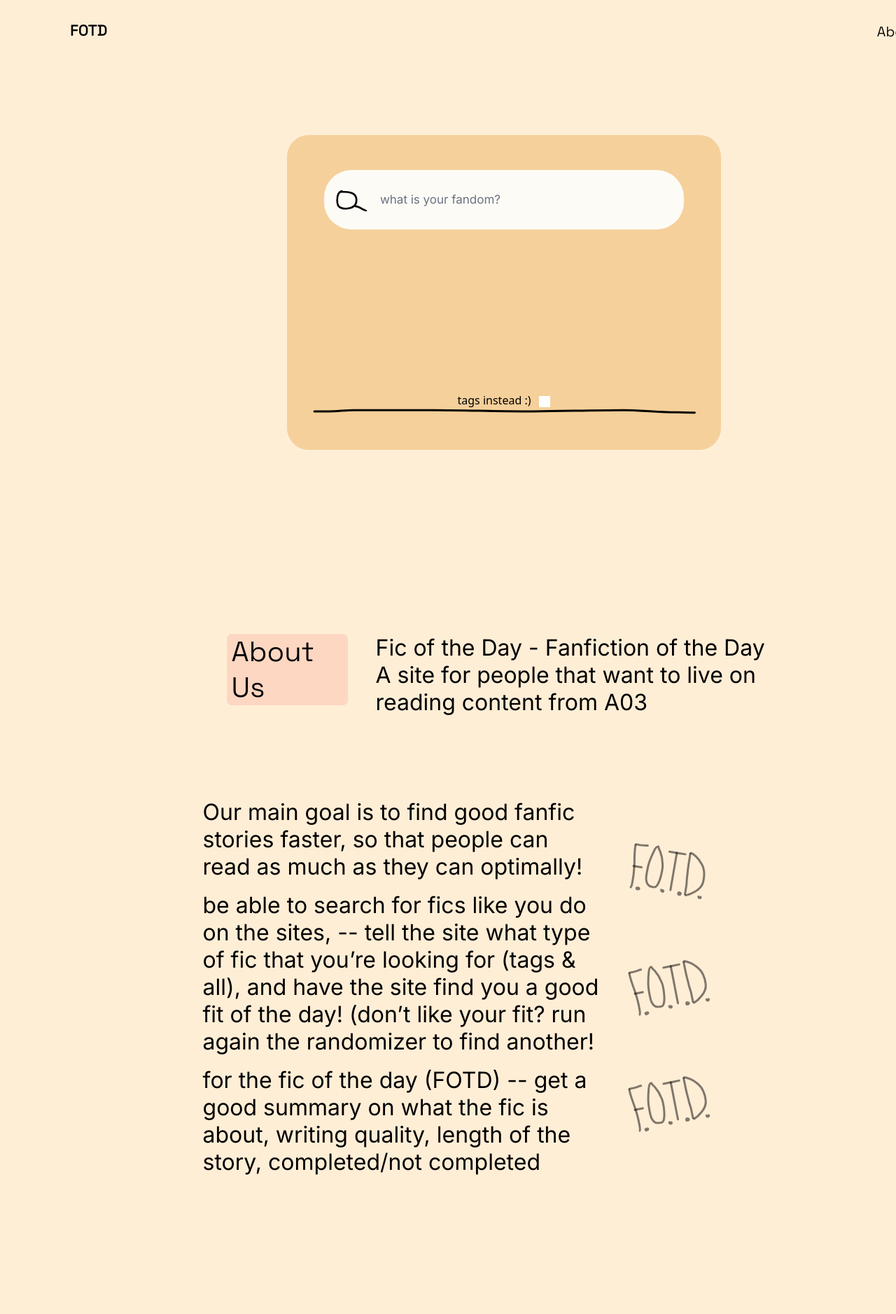
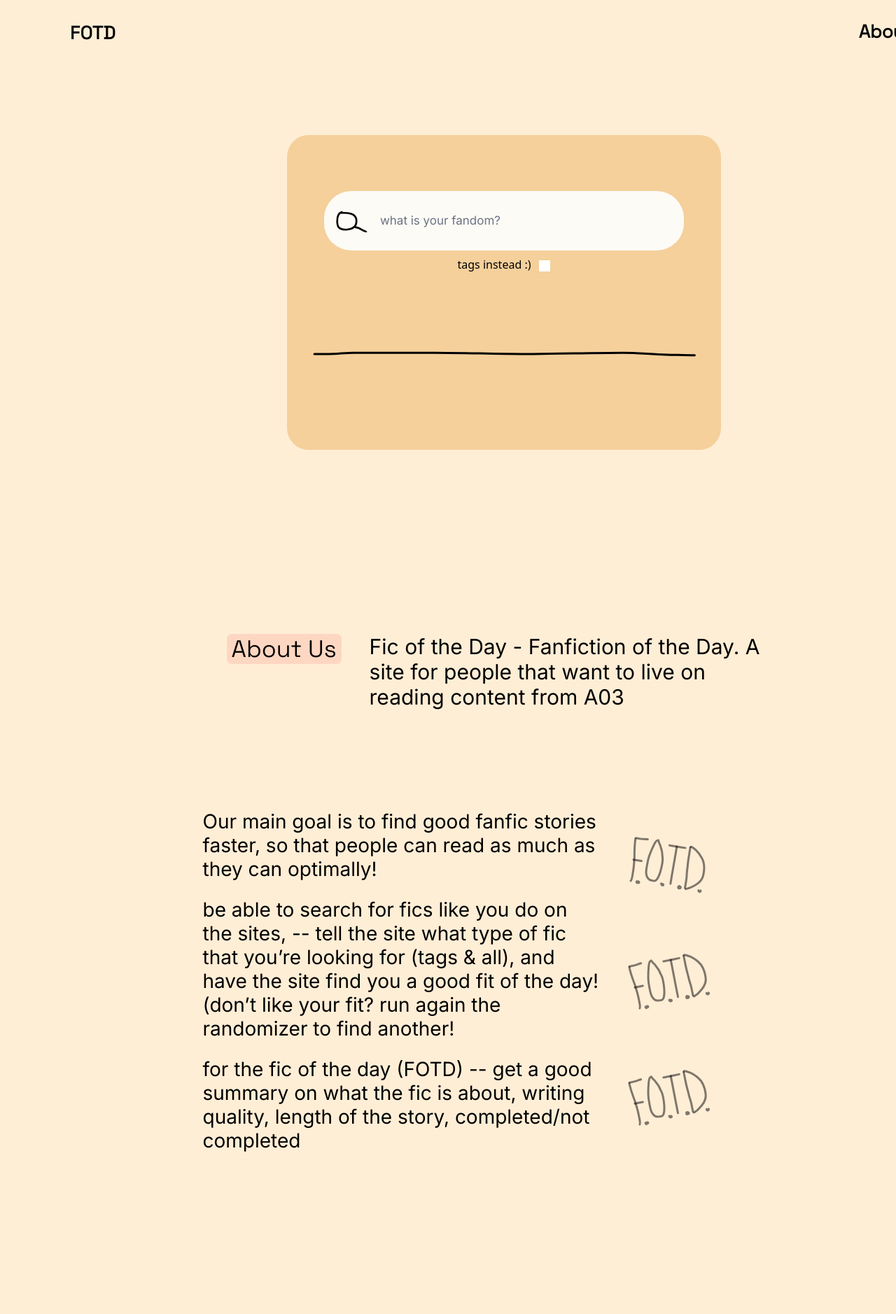
Before and after one commit to elizzakai/f-o-t-d, a SvelteKit app: page / in a window 1280 px wide. Shown: the top 1878 px of the page at 70% size. Built offline with nearby package versions, Linux system fonts and the light colour scheme.

Commit message:
itty bitty adjustments

```diff
--- a/src/routes/About.svelte
+++ b/src/routes/About.svelte
@@ -7,11 +7,11 @@
 		<p class="about">
 			Our main goal is to find good fanfic stories faster, so that people can read as much as they
 			can optimally!
-			<span class="block pb-4"></span>
+			<span class="block pb-6"></span>
 			be able to search for fics like you do on the sites, -- tell the site what type of fic that you’re
 			looking for (tags & all), and have the site find you a good fit of the day! (don’t like your fit?
 			run again the randomizer to find another!
-			<span class="block pb-4"></span>
+			<span class="block pb-6"></span>
 			for the fic of the day (FOTD) -- get a good summary on what the fic is about, writing quality,
 			length of the story, completed/not completed
 		</p>
@@ -92,7 +92,7 @@
 	.about {
 		color: #000;
 		font-family: Inter;
-		font-size: 32px;
+		font-size: 28px;
 		font-style: normal;
 		font-weight: 400;
 		line-height: normal;
--- a/src/routes/AboutBox.svelte
+++ b/src/routes/AboutBox.svelte
@@ -5,7 +5,7 @@
 <Box
 	title={'About Us'}
 	description={`<span class="live"> Fic </span> of the Day - <span class="live">Fanfiction </span> of the
-	Day A site for people that want to <span class="live">live </span> on reading content from
+	Day. A site for people that want to <span class="live">live </span> on reading content from
 	<span class="live">A03</span>`}
 />
 
--- a/src/routes/Blurb.svelte
+++ b/src/routes/Blurb.svelte
@@ -3,7 +3,7 @@
 </script>
 
 <container class="parent items-center">
-	<div class="blurb flex items-center justify-center">
+	<div class="blurb flex justify-center">
 		<SearchBar />
 	</div>
 </container>
--- a/src/routes/Box.svelte
+++ b/src/routes/Box.svelte
@@ -56,7 +56,7 @@
 		color: #000;
 		/* h2 */
 		font-family: 'Space Grotesk';
-		font-size: 40px;
+		font-size: 34px;
 		font-style: normal;
 		font-weight: 500;
 		line-height: normal;
@@ -65,7 +65,7 @@
 	.t-describe {
 		color: #000;
 		font-family: Inter;
-		font-size: 32px;
+		font-size: 30px;
 		font-style: normal;
 		font-weight: 400;
 		line-height: normal;
--- a/src/routes/CreditsBox.svelte
+++ b/src/routes/CreditsBox.svelte
@@ -3,6 +3,7 @@
 </script>
 
 <Box
+	class="pt-6"
 	title={'Made By.'}
 	description={`<span class="live"> Elizza, </span> Fanfiction addict, <span class="live">goon </span> coder, tea lover. orange cat owner.
 	current fandom obsession: <span class="live">PJO</span>.`}
--- a/src/routes/Header.svelte
+++ b/src/routes/Header.svelte
@@ -26,7 +26,7 @@
 		height: 29px;
 		color: #000;
 		font-family: 'Space Grotesk';
-		font-size: 21px;
+		font-size: 26px;
 		font-style: normal;
 		font-weight: 700;
 		line-height: normal;
@@ -36,9 +36,9 @@
 	.nav-about {
 		color: #000;
 		font-family: 'Space Grotesk';
-		font-size: 20px;
+		font-size: 26px;
 		font-style: normal;
-		font-weight: 400;
+		font-weight: 700;
 		line-height: 28px; /* 140% */
 		width: auto;
 		height: auto;
--- a/src/routes/SearchBar.svelte
+++ b/src/routes/SearchBar.svelte
@@ -12,9 +12,9 @@
 </script>
 
 <div class="flex flex-col items-center">
-	<div class="flex">
+	<div class="flex mt-20">
 		<input
-			class="search-box mb-58 pl-20"
+			class="search-box pl-20"
 			type="search"
 			bind:value={search}
 			placeholder={searchText}
@@ -42,12 +42,12 @@
 			/>
 		</svg>
 	</div>
-	<div class="flex flex-row order-2 items-center">
+	<div class="flex flex-row justify-center mt-2">
 		<label class="" for="we want tags"
 			>tags instead :)<input class="ml-3" type="checkbox" bind:checked /></label
 		>
 	</div>
-	<div class="flex flex-col order-3">
+	<div class="flex flex-col items-center mt-28">
 		<svg xmlns="http://www.w3.org/2000/svg" width="547" height="8" viewBox="0 0 547 8" fill="none">
 			<path
 				d="M2.10608 3.9854C9.0554 3.9854 16.0047 3.9854 22.954 3.9854C34.9042 3.9854 46.6736 2.14258 58.5863 2.14258C96.8303 2.14258 135.074 2.14258 173.318 2.14258C216.537 2.14258 259.454 3.9854 302.562 3.9854C349.666 3.9854 396.463 2.14258 443.592 2.14258C464.19 2.14258 484.59 4.563 505.182 4.90682C518.589 5.13067 531.86 5.82823 545.379 5.82823"
--- a/src/routes/fandomData.js
+++ b/src/routes/fandomData.js
@@ -1,4 +1,4 @@
-const topAO3Fandoms = [
+export const topAO3Fandoms = [
 	// Anime/Manga
 	'My Hero Academia',
 	'Attack on Titan',
--- a/src/routes/tagsData.js
+++ b/src/routes/tagsData.js
@@ -1,4 +1,4 @@
-const topAO3Tags = [
+export const topAO3Tags = [
 	// Genre/Content Tags
 	'Fluff',
 	'Angst',
```
